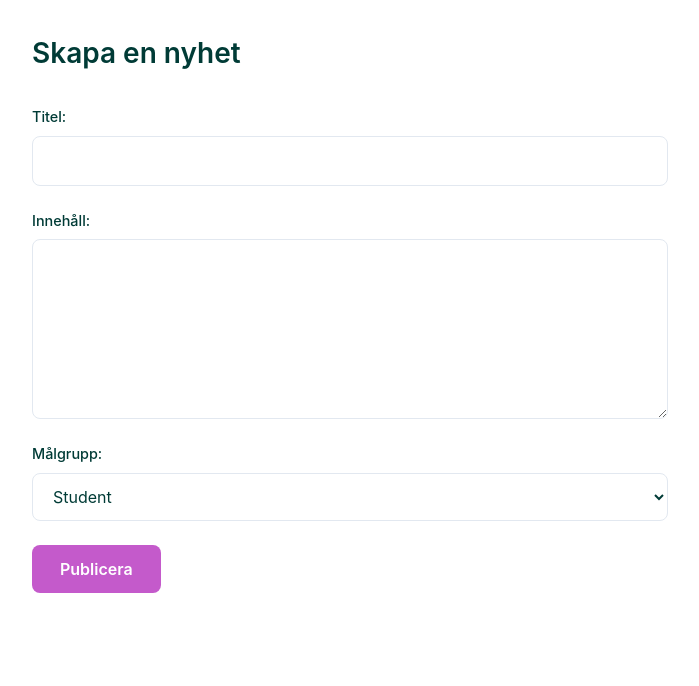
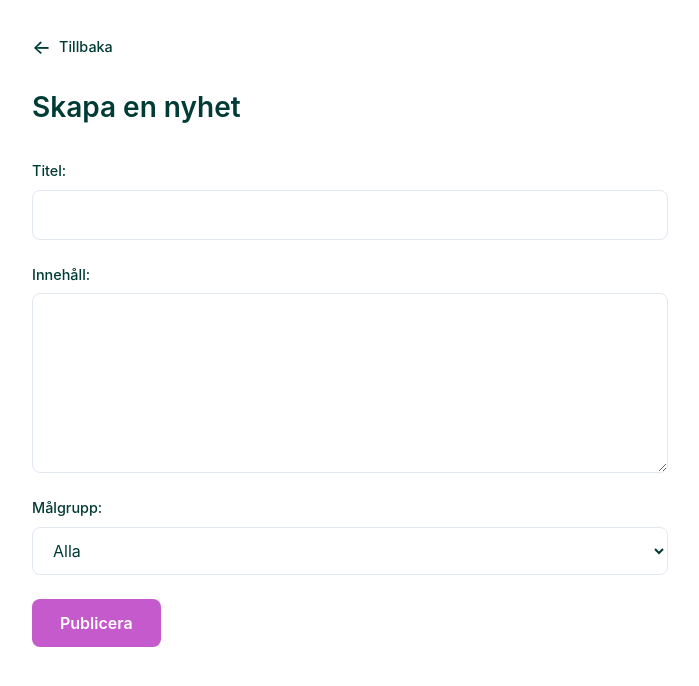
Before and after one commit to TH-SuperTeam/project-intranet, a React (Vite) app in the folder frontend/: page /news/create in a window 1280 px wide. Shown: the top 686 px of the page, without its empty margins (290-989 px from the left). Built offline with nearby package versions, Linux system fonts and the light colour scheme.

Commit message:
fetch api/news endpoint from backend and validation implementation

```diff
--- a/frontend/src/components/CreateNews/CreateNews.module.css
+++ b/frontend/src/components/CreateNews/CreateNews.module.css
@@ -88,6 +88,31 @@
     outline-offset: 3px;
 }
 
+.backLink {
+    display: inline-flex;
+    align-items: center;
+    gap: 0.5rem;
+    color: var(--color-text-primary);
+    text-decoration: none;
+    font-size: 0.9rem;
+    font-weight: 500;
+    margin-bottom: 1.5rem;
+    transition: color 0.2s ease;
+}
+
+.backLink:hover {
+    color: var(--color-primary-hover);
+}
+
+.backLink span {
+    font-size: 1.25rem;
+    transition: transform 0.2s ease;
+}
+
+.backLink:hover span {
+    transform: translateX(-4px);
+}
+
 @media (max-width: 600px) {
     .container {
         padding: 1rem;
--- a/frontend/src/components/CreateNews/CreateNews.tsx
+++ b/frontend/src/components/CreateNews/CreateNews.tsx
@@ -1,12 +1,73 @@
+import { useState } from "react";
+import type { FormEvent } from "react";
+import { useMutation, useQueryClient } from "@tanstack/react-query";
+import { publishNews } from "../../services/newsApi";
 import { TargetAudience } from "../../types/TargetAudience";
 import styles from "./CreateNews.module.css";
+import { Link } from "react-router-dom";
 
 const CreateNews = () => {
+    // State för formulärets värden
+    const [title, setTitle] = useState("");
+    const [content, setContent] = useState("");
+    const [targetAudience, setTargetAudience] = useState<TargetAudience>(
+        TargetAudience.ALL,
+    );
+    const [validationError, setValidationError] = useState("");
+
+    const queryClient = useQueryClient();
+
+    // Hanterar publicering av nyheter via TanStack Query. Fungerar som useQuery men för POST/PUT/DELETE-anrop. mutationFn är den funktion som körs när användaren klickar på Publicera.
+    const mutation = useMutation({
+        mutationFn: publishNews,
+
+        onSuccess: () => {
+            // Markerar nyhetslistan som inaktuell så att den hämtas om. Nyhetslistan kommer skapas i komponenten NewsList som använder useQuery med queryKey ["news"] men denna finns ej än.
+            queryClient.invalidateQueries({ queryKey: ["news"] });
+
+            // Återställer formuläret
+            setTitle("");
+            setContent("");
+            setTargetAudience(TargetAudience.ALL);
+            setValidationError("");
+        },
+    });
+
+    // Körs när användaren klickar på Publicera. Den här funktionen tar emot en händelse från ett formulär.
+    const handleSubmit = (e: FormEvent<HTMLFormElement>) => {
+        //Vi vill preventa att formuläre utför sitt vanliga standardbeteende. Vi hanterar det själv med JavaScript
+        e.preventDefault();
+
+        setValidationError("");
+
+        // Kontrollerar att obligatoriska fält är ifyllda
+        if (!title.trim() || !content.trim()) {
+            setValidationError("Titel och innehåll måste fyllas i.");
+            return;
+        }
+
+        if (title.trim().length > 255) {
+            setValidationError("Titeln får innehålla max 255 tecken.");
+            return;
+        }
+
+        // Skickar nyheten till backend via POST /api/news
+        mutation.mutate({
+            title: title.trim(),
+            content: content.trim(),
+            targetAudience,
+        });
+    };
+
     return (
         <div className={styles.container}>
+            <Link to="/news" className={styles.backLink}>
+                <span aria-hidden="true">←</span>
+                Tillbaka
+            </Link>
             <h1 className={styles.title}>Skapa en nyhet</h1>
 
-            <form className={styles.form}>
+            <form className={styles.form} onSubmit={handleSubmit} noValidate>
                 <div className={styles.formGroup}>
                     <label className={styles.label} htmlFor="title">
                         Titel:
@@ -16,6 +77,10 @@ const CreateNews = () => {
                         type="text"
                         id="title"
                         name="title"
+                        value={title}
+                        onChange={(e) => setTitle(e.target.value)}
+                        maxLength={255}
+                        required
                     />
                 </div>
 
@@ -27,6 +92,9 @@ const CreateNews = () => {
                         className={styles.textarea}
                         id="content"
                         name="content"
+                        value={content}
+                        onChange={(e) => setContent(e.target.value)}
+                        required
                     />
                 </div>
 
@@ -38,6 +106,10 @@ const CreateNews = () => {
                         className={styles.select}
                         id="targetAudience"
                         name="targetAudience"
+                        value={targetAudience}
+                        onChange={(e) =>
+                            setTargetAudience(e.target.value as TargetAudience)
+                        }
                     >
                         <option value={TargetAudience.STUDENT}>Student</option>
                         <option value={TargetAudience.TEACHER}>Lärare</option>
@@ -45,8 +117,25 @@ const CreateNews = () => {
                     </select>
                 </div>
 
-                <button className={styles.submitButton} type="submit">
-                    Publicera
+                {/* Visar valideringsfel */}
+                {validationError && <p role="alert">{validationError}</p>}
+
+                {/* Visar fel om API-anropet misslyckas */}
+                {mutation.isError && (
+                    <p role="alert">Något gick fel vid publiceringen.</p>
+                )}
+
+                {/* Visar bekräftelse när nyheten publicerats */}
+                {mutation.isSuccess && (
+                    <p role="status">Nyheten har publicerats!</p>
+                )}
+
+                <button
+                    className={styles.submitButton}
+                    type="submit"
+                    disabled={mutation.isPending}
+                >
+                    {mutation.isPending ? "Publicerar..." : "Publicera"}
                 </button>
             </form>
         </div>
--- /dev/null
+++ b/frontend/src/services/newsApi.ts
@@ -0,0 +1,17 @@
+import type { CreateNewsRequest } from "../types/CreateNewsRequest";
+
+export const publishNews = async (news: CreateNewsRequest) => {
+    const response = await fetch("http://localhost:8080/api/news", {
+        method: "POST",
+        headers: {
+            "Content-Type": "application/json",
+        },
+        body: JSON.stringify(news),
+    });
+
+    if (!response.ok) {
+        throw new Error("Kunde inte publicera nyheten.");
+    }
+
+    return response.json();
+};
--- /dev/null
+++ b/frontend/src/types/CreateNewsRequest.ts
@@ -0,0 +1,7 @@
+import type { TargetAudience } from "./TargetAudience";
+
+export interface CreateNewsRequest {
+    title: string;
+    content: string;
+    targetAudience: TargetAudience;
+}
```
Also changed, not shown: 1 other file (tests, documents, lock files or other folders).
